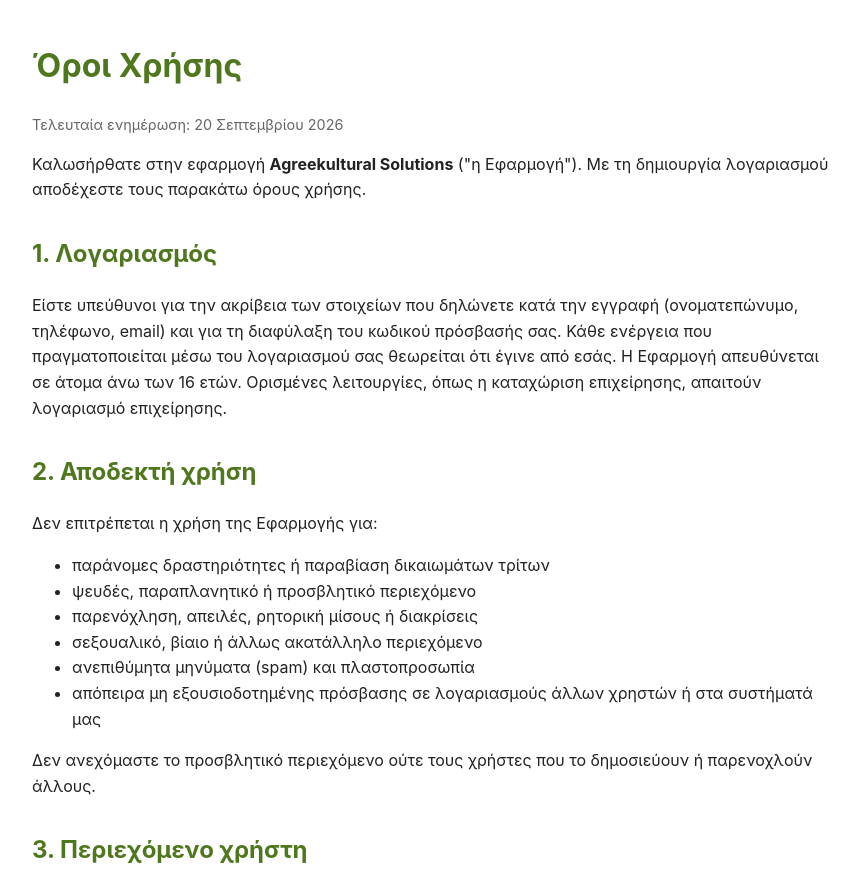
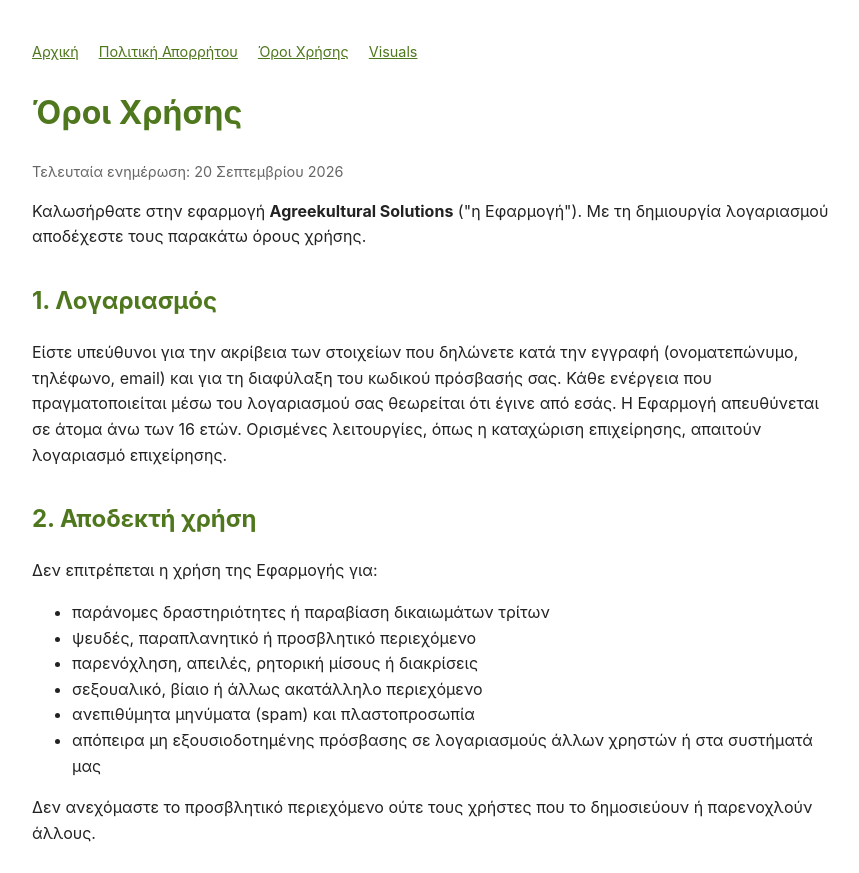
Before and after one commit to StefanosVks7/agreekultural_app, a plain HTML site: page terms.html in a window 1280 px wide. Shown: the top 873 px of the page, without its empty margins (208-1067 px from the left). Drawn offline with Linux system fonts and the light colour scheme.

Commit message:
Add files via upload

```diff
--- a/terms.html
+++ b/terms.html
@@ -13,6 +13,7 @@
 </style>
 </head>
 <body>
+<nav style="display:flex;flex-wrap:wrap;gap:8px 20px;font-size:0.9em;margin-bottom:24px"><a href="./">Αρχική</a><a href="privacy.html">Πολιτική Απορρήτου</a><a href="terms.html">Όροι Χρήσης</a><a href="visuals/">Visuals</a></nav>
 
 <h1>Όροι Χρήσης</h1>
 <p class="updated">Τελευταία ενημέρωση: 20 Σεπτεμβρίου 2026</p>
@@ -69,5 +70,7 @@
 
 <p style="margin-top:40px;"><a href="privacy.html">→ Δείτε την Πολιτική Απορρήτου</a></p>
 
+<hr style="margin-top:40px;border:0;border-top:1px solid #ddd">
+<nav style="display:flex;flex-wrap:wrap;gap:8px 20px;font-size:0.9em;margin-top:16px"><a href="./">Αρχική</a><a href="privacy.html">Πολιτική Απορρήτου</a><a href="terms.html">Όροι Χρήσης</a><a href="visuals/">Visuals</a></nav>
 </body>
 </html>
```
Also changed, not shown: privacy.html (+3 -0 lines).
